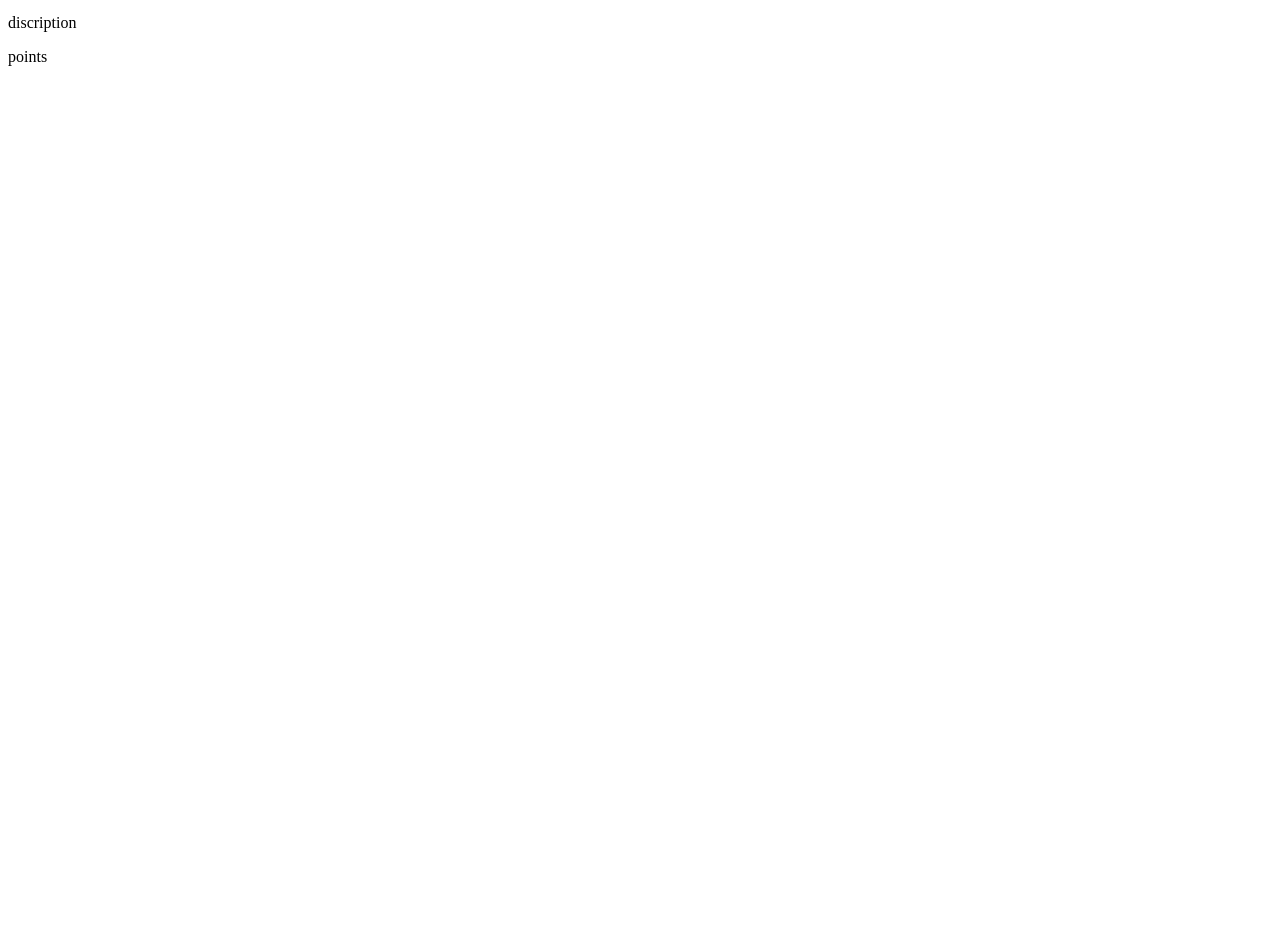
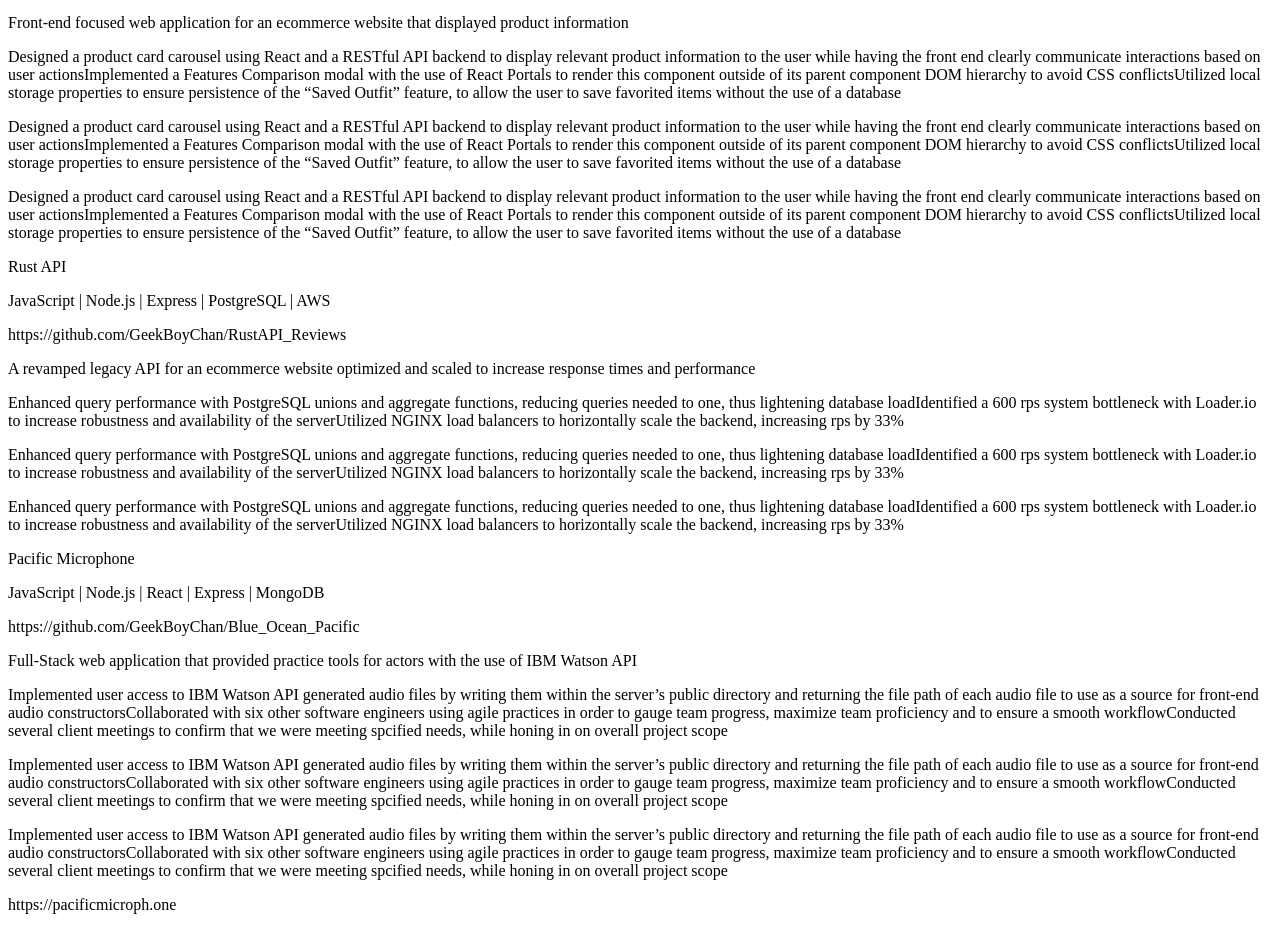
Before and after one commit to GeekBoyChan/Portfolio, a React app: page / in a window 1280 px wide. Shown: the part 506-1436 px from the top of the page. Before the commit the page ends 800 px from the top, so only its background shows below. Built offline with nearby package versions, Linux system fonts and the light colour scheme; the HTML template or start-up script is replaced by a standard one.

Commit message:
Implemented dynamic rendering for the projectCard component

```diff
--- a/src/ProjectInfo.js
+++ b/src/ProjectInfo.js
@@ -31,8 +31,10 @@ const ProjectInfo = [
       'Full-Stack web application that provided practice tools for actors with the use of IBM Watson API',
     points: [
       'Implemented user access to IBM Watson API generated audio files by writing them within the server’s public directory and returning the file path of each audio file to use as a source for front-end audio constructors',
-      'Collaborated with six other software engineers using agile practices in order to gauge team progress, maximize team proficiency and to ensure a smooth workflow inorder to meet needs specified by the client',
+      'Collaborated with six other software engineers using agile practices in order to gauge team progress, maximize team proficiency and to ensure a smooth workflow',
+      'Conducted several client meetings to confirm that we were meeting spcified needs, while honing in on overall project scope',
     ],
+    projectLink: 'https://pacificmicroph.one',
   },
 ];
 
--- a/src/chandlerWebsite.scss
+++ b/src/chandlerWebsite.scss
@@ -4,38 +4,3 @@
   grid-template-rows: auto auto;
   justify-items: center;
 }
-
-.title {
-  grid-column: 1/3;
-  grid-row-start: 1;
-}
-
-.game {
-  grid-column-start: 1;
-  grid-row-start: 2;
-}
-
-.scoreBoard {
-  grid-column-start: 2;
-  grid-row-start: 2;
-}
-
-.targetContainer {
-  display: grid;
-  grid-template-columns: 100px 100px 100px;
-  grid-template-rows: 100px 100px 100px;
-  align-items: center;
-  justify-items: center;
-}
-
-.target {
-  width: 50px;
-  height: 50px;
-  border-radius: 50%;
-  background-color: red;
-}
-
-.score {
-  display: grid;
-  grid-template-columns: 100px 100px 110px 130px;
-}
--- a/src/components/ProjectCard.jsx
+++ b/src/components/ProjectCard.jsx
@@ -1,13 +1,23 @@
 import React from 'react';
 
-const ProjectCard = () => {
+const ProjectCard = ({ project }) => {
+  const { title, description, tech, points, gitLink, projectLink } = project;
+  console.log(title, description, tech, points, gitLink, projectLink);
   return (
     <div className='projectCard'>
-      <p className='projectTitle'>Title</p>
-      <p className='projectTech'>Tech</p>
-      <p className='projectGit'>Git Link</p>
-      <p className='projectDescription'>discription</p>
-      <p className='projectPoints'>points</p>
+      <p className='projectTitle'>{title}</p>
+      <p className='projectTech'>{tech}</p>
+      <p className='projectGit'>{gitLink}</p>
+      <p className='projectDescription'>{description}</p>
+      <div className='projectPoints'>
+        {points.map((point, i) => (
+          <p className='point' key={i}>
+            {points}
+          </p>
+        ))}
+      </div>
+
+      {projectLink && <p className='projectLink'>{projectLink}</p>}
     </div>
   );
 };
--- a/src/components/Projects.jsx
+++ b/src/components/Projects.jsx
@@ -7,7 +7,9 @@ const Projects = () => {
   return (
     <div id='Projects'>
       <p className='title'>Projects</p>
-      <ProjectCard />
+      {ProjectInfo.map((project, i) => (
+        <ProjectCard key={i} project={project} />
+      ))}
     </div>
   );
 };
```
